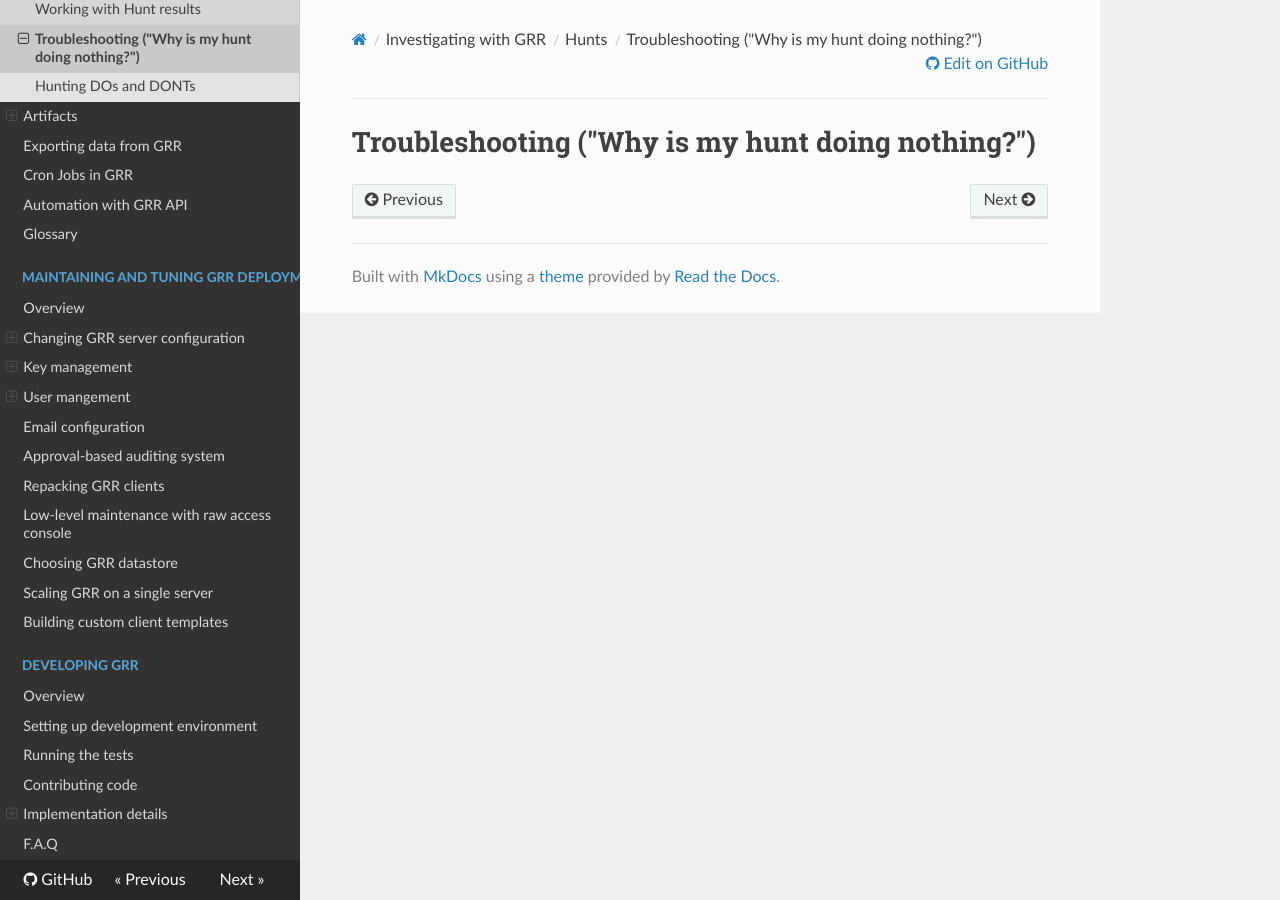
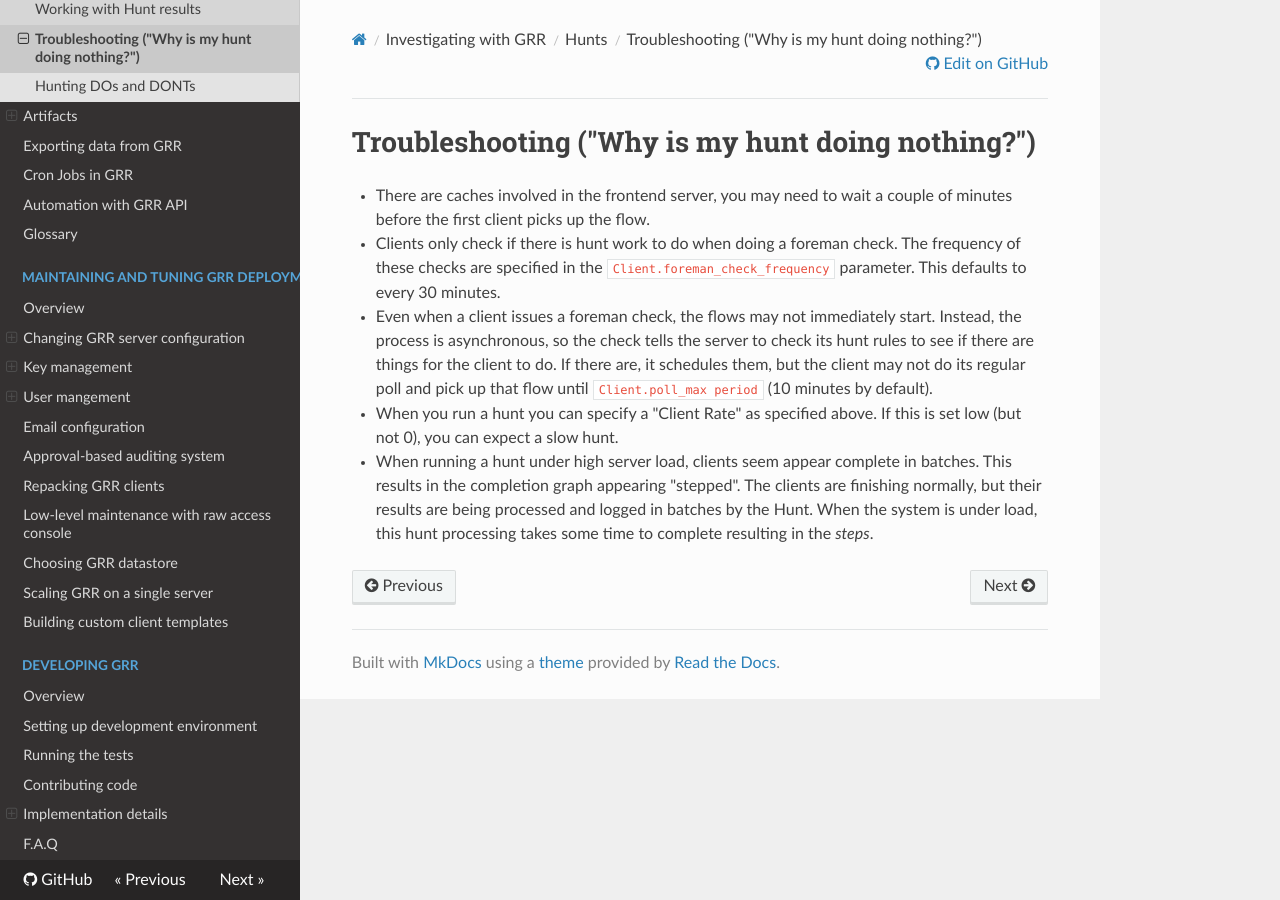
Before and after one commit to google/grr-doc, an MkDocs documentation site: the page built from docs/investigating-with-grr/hunts/troubleshooting.md, in a window 1280 px wide. Built offline with MkDocs 1.6.1, drawn with Linux system fonts in a browser that asks for light colours; nearby versions of some CDN libraries; old or Windows-style settings are respelled for this version of MkDocs.

Commit message:
Adding hunt troubleshooting.

```diff
--- a/docs/investigating-with-grr/hunts/troubleshooting.md
+++ b/docs/investigating-with-grr/hunts/troubleshooting.md
@@ -1 +1,26 @@
 # Troubleshooting ("Why is my hunt doing nothing?")
+
+  - There are caches involved in the frontend server, you may need to
+    wait a couple of minutes before the first client picks up the flow.
+
+  - Clients only check if there is hunt work to do when doing a foreman
+    check. The frequency of these checks are specified in the
+    `Client.foreman_check_frequency` parameter. This defaults to
+    every 30 minutes.
+
+  - Even when a client issues a foreman check, the flows may not
+    immediately start. Instead, the process is asynchronous, so the
+    check tells the server to check its hunt rules to see if there are
+    things for the client to do. If there are, it schedules them, but
+    the client may not do its regular poll and pick up that flow until
+    `Client.poll_max period` (10 minutes by default).
+
+  - When you run a hunt you can specify a "Client Rate" as specified
+    above. If this is set low (but not 0), you can expect a slow hunt.
+
+  - When running a hunt under high server load, clients seem appear
+    complete in batches. This results in the completion graph appearing
+    "stepped". The clients are finishing normally, but their results are
+    being processed and logged in batches by the Hunt. When the system
+    is under load, this hunt processing takes some time to complete
+    resulting in the *steps*.
```
